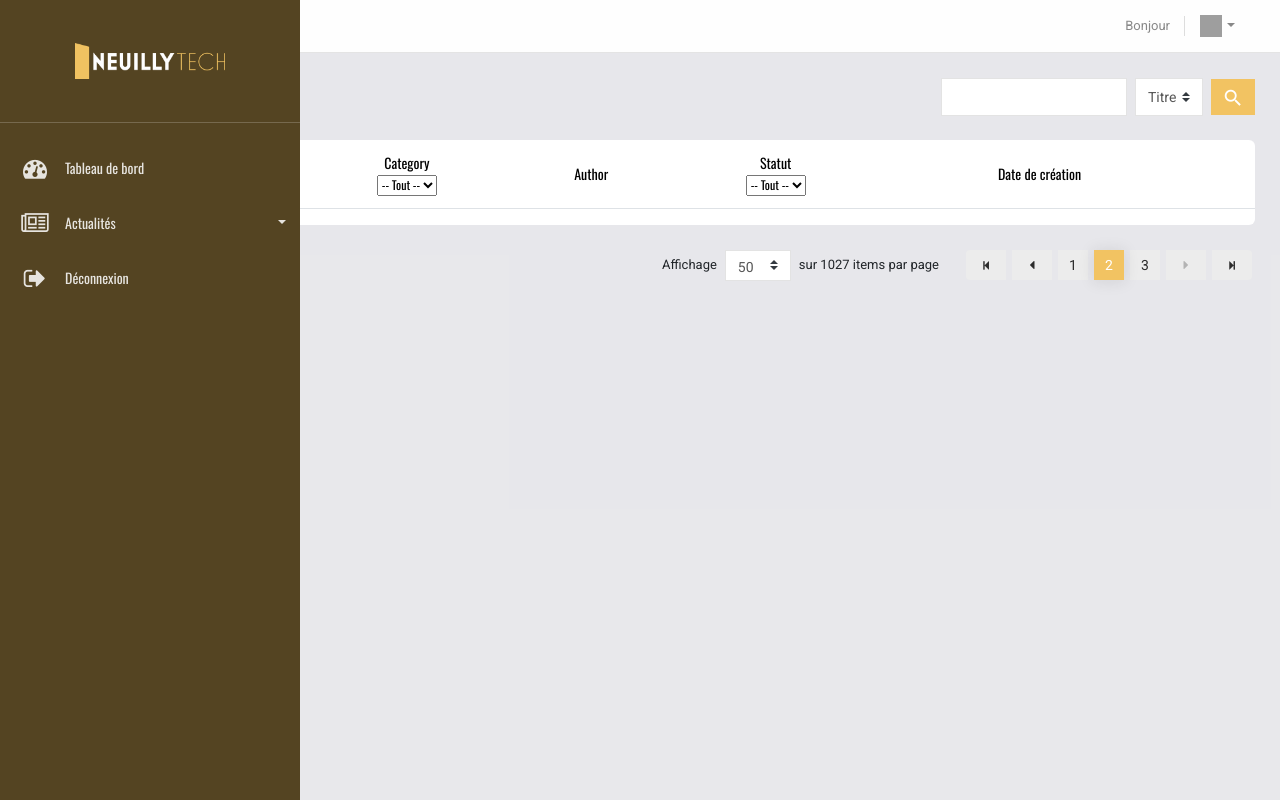
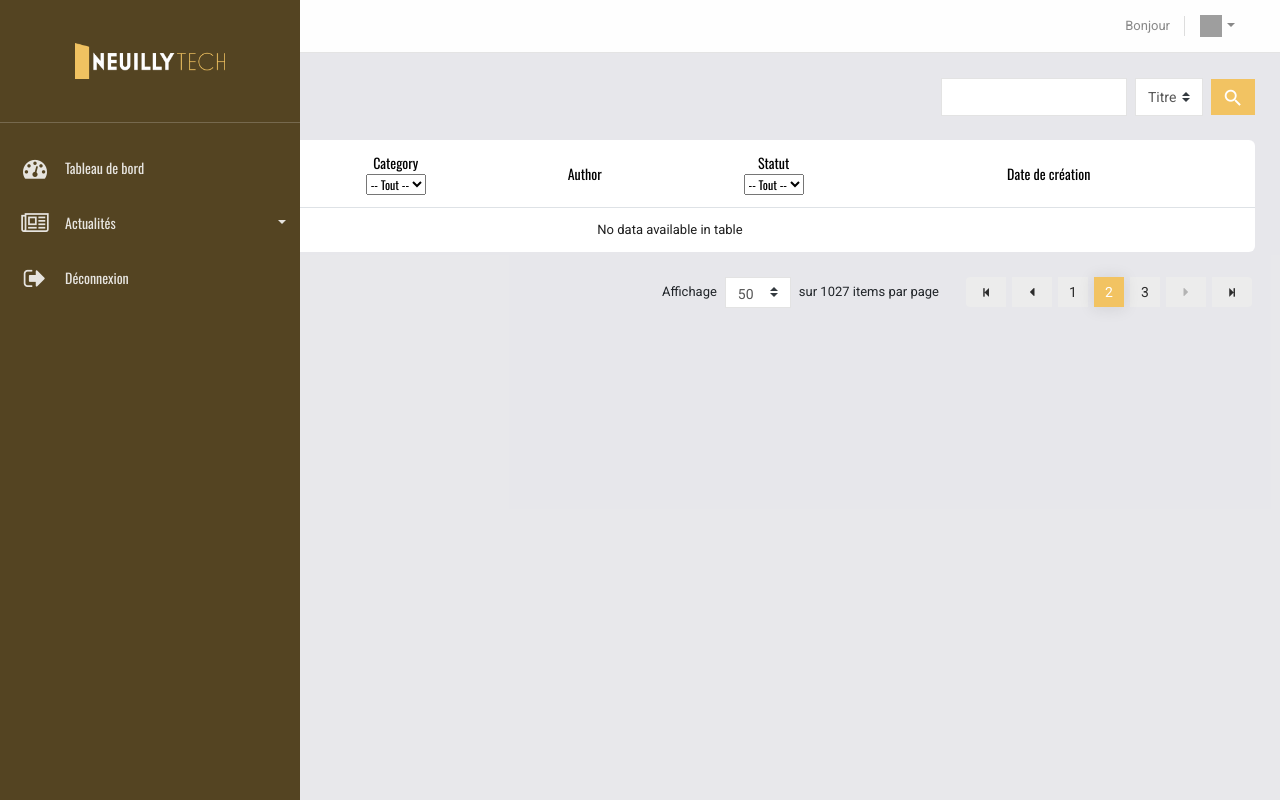
Before and after one commit to thquan25/new_cms, a Symfony app: template templates/admin/dashboard_example/index.html.twig in a window 1280 px wide. Run offline with Twig, Linux system fonts and the light colour scheme; the template is opened without the code that fills it, so the values that code supplies are empty; some libraries are stand-ins or nearby versions; grey boxes are pictures that could not be loaded.

Commit message:
Mini Update

```diff
--- a/templates/admin/dashboard_example/index.html.twig
+++ b/templates/admin/dashboard_example/index.html.twig
@@ -1,6 +1,10 @@
 {% extends 'admin/layout/base.html.twig' %}
 
 {% block dashboard_active %}{{ 'active' }}{% endblock %}
+
+{% block extended_css %}
+    <link rel="stylesheet" href="https://cdn.datatables.net/1.10.19/css/jquery.dataTables.min.css">
+{% endblock %}
 
 {% block content %}
 
@@ -26,10 +30,10 @@
     <div class="card no-border-p0">
         <div class="card-body">
             <div class="table-responsive">
-                <table class="table table-hover text-center">
+                <table class="table table-hover text-center" id="data-table">
                     <thead>
                         <tr>
-                            <th><span>ID</span></th>
+                            <th class="has-sort"><span>ID</span></th>
                             <th>Titre</th>
                             <th>Category
                                 <br>
@@ -48,13 +52,13 @@
                                     <option value="0">Inactif</option>
                                 </select>
                             </th>
-                            <th>Date de création </th>
+                            <th class="has-sort">Date de création </th>
                             <th></th>
                         </tr>
                     </thead>
                     <tbody>
                         {% for article in articles %}
-                        <tr>
+                        <tr id="article-{{ article.id }}">
                             <td><a href="prospect-detail.php" class="alink">{{ article.id }}</a></td>
                             <td>{{ article.title }}</td>
                             <td>{{ article.category.name }}</td>
@@ -112,3 +116,20 @@
 </div>
 
 {% endblock %}
+
+{% block javascripts %}
+<script src="https://cdn.datatables.net/1.10.19/js/jquery.dataTables.min.js"></script>
+<script>
+    $(document).ready(function() {
+        var data_table = $('#data-table').DataTable({
+            ordering: false,
+            paging: false
+        });
+
+        $('#data-table').on('click', 'th.has-sort', function() {
+            var index_of_this_column = $(this).index();
+            console.log(index_of_this_column);
+        });
+    });
+</script>
+{% endblock %}
--- a/templates/admin/layout/base.html.twig
+++ b/templates/admin/layout/base.html.twig
@@ -21,7 +21,7 @@
             <div class="modal-dialog modal-xl modal-dialog-centered" role="document">
                 <div class="modal-content">
                     <div class="modal-header">
-                        <img class="logo-img" src="img/logo-full.png" alt="" width="200">
+                        <img class="logo-img" src="{{ asset('images/admin/logo-full.png') }}" alt="" width="200">
                     </div>
                     <div class="modal-body px-lg-5">
                         <h4 class="modal-title">Ajouter un prospect</h4>
@@ -182,5 +182,6 @@
                 });
             });
         </script>
+        {% block javascripts %}{% endblock %}
     </body>
 </html>
--- a/templates/admin/layout/head.html.twig
+++ b/templates/admin/layout/head.html.twig
@@ -19,3 +19,4 @@
 <link href="{{ asset('css/admin/bootstrap-datepicker.standalone.min.css') }}" rel="stylesheet" />
 <link href="{{ asset('css/admin/light-bootstrap-dashboard.css') }}" rel="stylesheet" >
 <link href="{{ asset('css/admin/extend.css') }}" rel="stylesheet" >
+{% block extended_css %}{% endblock %}
```
Also changed, not shown: src/Controller/Admin/DashboardExampleController.php (+18 -1 lines), templates/admin/dashboard_example/create.html.twig (+5 -5 lines), 1 other file.
